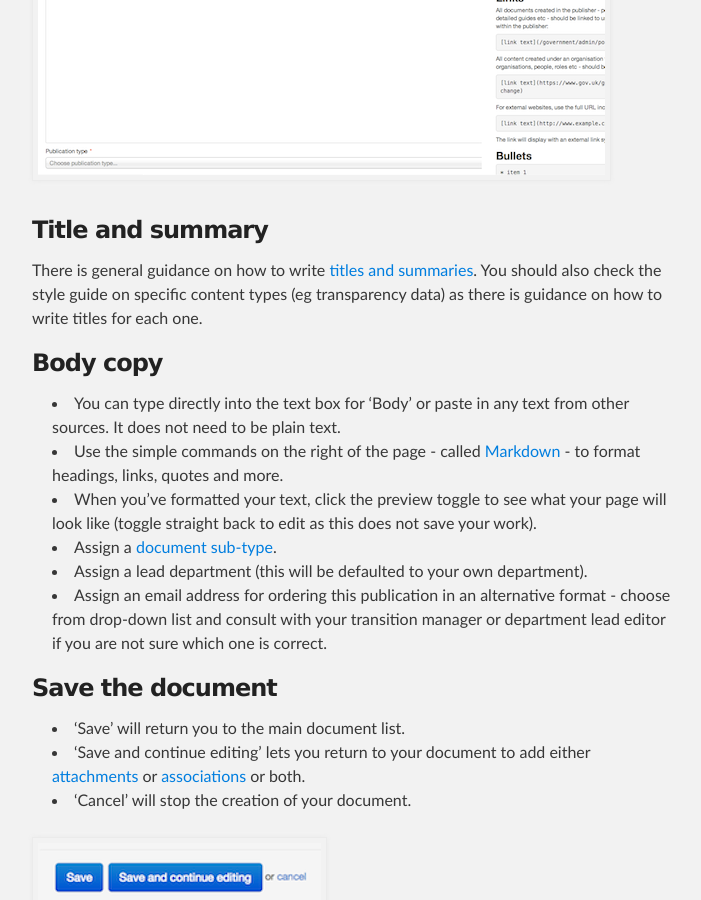
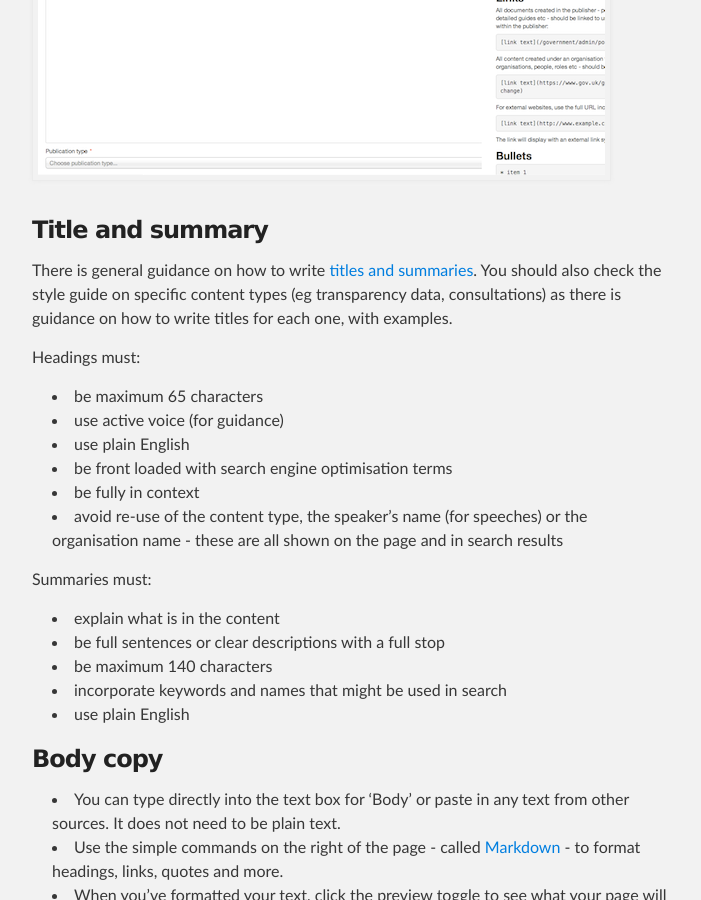
Before and after one commit to alphagov/inside-government-admin-guide, a Jekyll site: the page built from creating-documents/create-a-new-doc.md, in a window 1280 px wide and 900 px high, scrolled down 1436 px. Shown: the whole window, without its empty margins (288-989 px from the left). Built offline with Jekyll 4.4.1, drawn with Linux system fonts in a browser that asks for light colours.

Commit message:
Update create-a-new-doc.md

```diff
--- a/creating-documents/create-a-new-doc.md
+++ b/creating-documents/create-a-new-doc.md
@@ -27,7 +27,24 @@ A new document appears.
 
 ### Title and summary
 
-There is general guidance on how to write [titles and summaries](https://www.gov.uk/designprinciples/detailedguides#detailed-guides). You should also check the style guide on specific content types (eg transparency data) as there is guidance on how to write titles for each one.
+There is general guidance on how to write [titles and summaries](https://www.gov.uk/designprinciples/detailedguides#detailed-guides). You should also check the style guide on specific content types (eg transparency data, consultations) as there is guidance on how to write titles for each one, with examples.
+
+Headings must:
+
+* be maximum 65 characters
+* use active voice (for guidance)
+* use plain English
+* be front loaded with search engine optimisation terms
+* be fully in context
+* avoid re-use of the content type, the speaker's name (for speeches) or the organisation name - these are all shown on the page and in search results
+
+Summaries must:
+
+* explain what is in the content
+* be full sentences or clear descriptions with a full stop
+* be maximum 140 characters
+* incorporate keywords and names that might be used in search
+* use plain English
 
 ### Body copy
 
```
